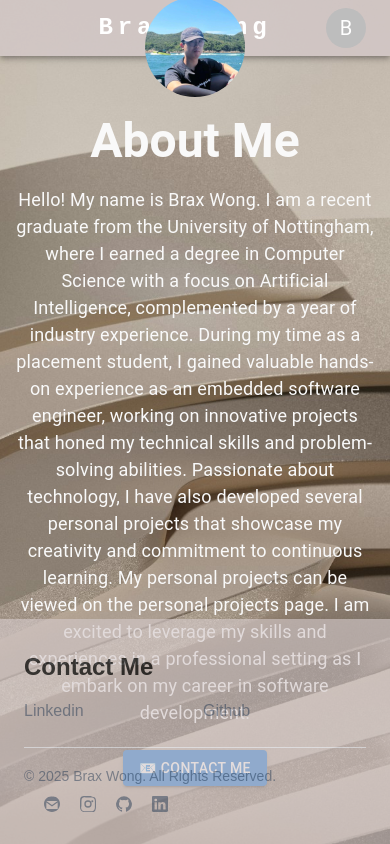
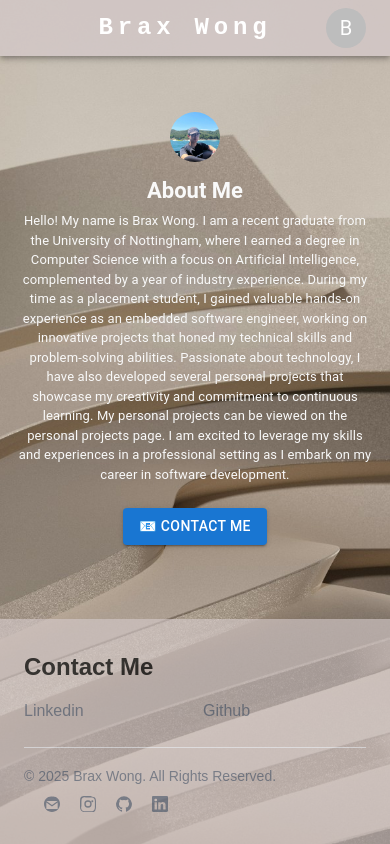
Before and after one commit to BraxWong/BraxWong.github.io, a Next.js app in the folder brax_portfolio/: page /about in a window 390 px wide. Built offline with nearby package versions, Linux system fonts and the light colour scheme; some icons are missing.

Commit message:
made about and home page more responsive.

```diff
--- a/brax_portfolio/src/app/about/page.js
+++ b/brax_portfolio/src/app/about/page.js
@@ -21,24 +21,56 @@ export default function About() {
         <div className='background'>
             <Nav/>
             <Box
-                sx={{
-                    display: 'flex',
-                    justifyContent: 'center',
-                    alignItems: 'center',
-                    height: '70vh'
-                }}
+                sx={{display: 'flex', justifyContent: 'center', alignItems: 'center',
+                    height: {
+                        xs:'55vh',
+                        sm:'70vh',
+                        md:'70vh',
+                        lg:'70vh',
+                        xl:'70vh',
+                }
+            }}
             >
                 <Container maxWidth="md">
                     <Box display="flex" flexDirection="column" alignItems="center">
                         <Avatar
                             alt="Brax Wong"
                             src="About_Page_Picture.jpeg"
-                            sx={{ width: 100, height: 100, marginBottom: 2}}
+                            sx={{ width: {
+                                xs:50,
+                                sm:50,
+                                md:100,
+                                lg:100,
+                                xl:100,
+                            },
+                            height: {
+                                xs: 50,
+                                sm: 50,
+                                md: 100,
+                                lg: 100,
+                                xl: 100
+                            },
+                            marginBottom: 2}}
+
                         />
-                        <Typography variant="h3" component="h1" gutterBottom sx={{color: '#f9f9f9', fontWeight: 'bold'}}>
+                        <Typography variant="h3" component="h1" gutterBottom sx={{color: '#f9f9f9', fontWeight: 'bold',
+                            fontSize: {
+                                xs:22,
+                                sm:22,
+                                md:35,
+                                lg:45,
+                                xl:45,
+                            }
+                        }}>
                             About Me
                         </Typography>
-                        <Typography variant="body1" align="center" sx={{fontSize: 18, color: '#f9f9f9'}}>
+                        <Typography variant="body1" align="center" sx={{ fontSize: {
+                            xs: 13,
+                            sm: 22,
+                            md: 23,
+                            lg: 25,
+                            xl: 25,
+                            }, color: '#f9f9f9'}}>
                             Hello! My name is Brax Wong. I am a recent graduate from the University of Nottingham, where I earned a degree in Computer Science with a
                             focus on Artificial Intelligence, complemented by a year of industry experience. During my time as a placement student,
                             I gained valuable hands-on experience as an embedded software engineer, working on innovative projects that honed  my technical skills
```
Also changed, not shown: brax_portfolio/src/styles/Home.module.css (+12 -0 lines).
